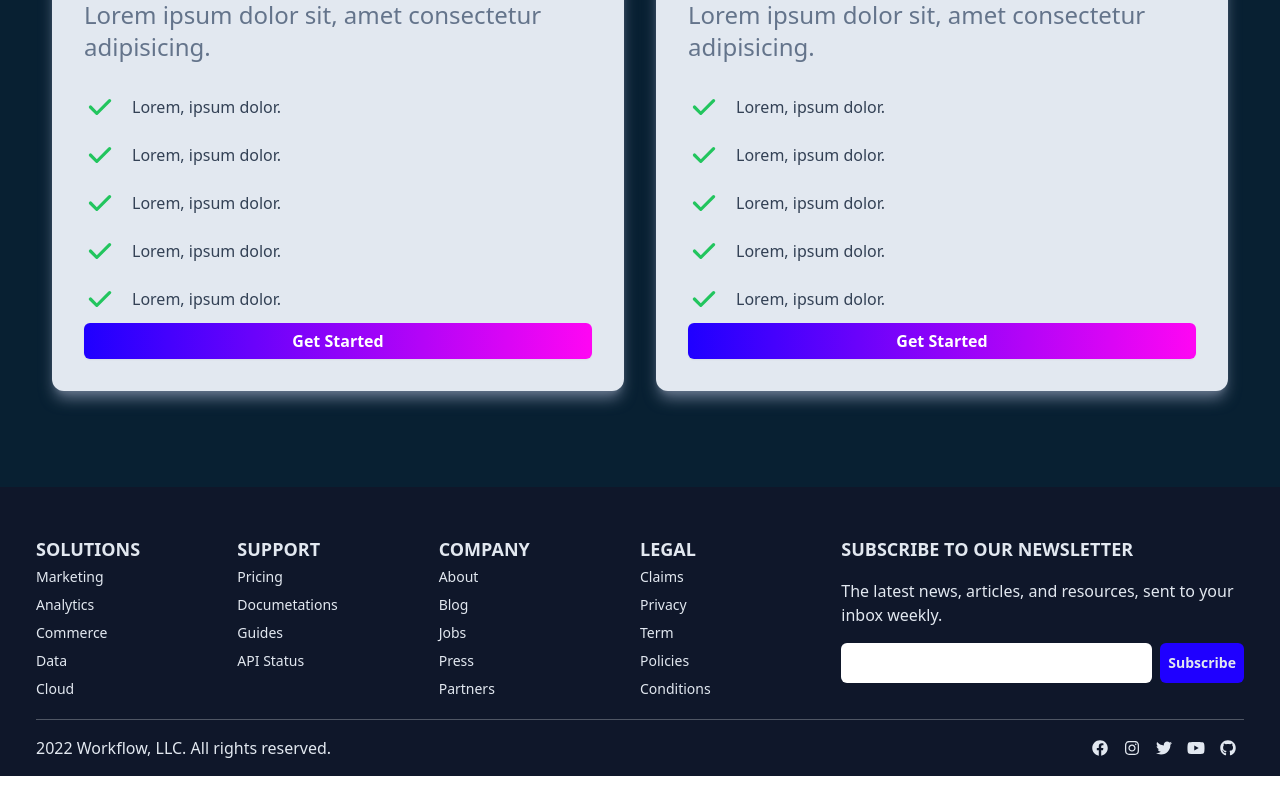
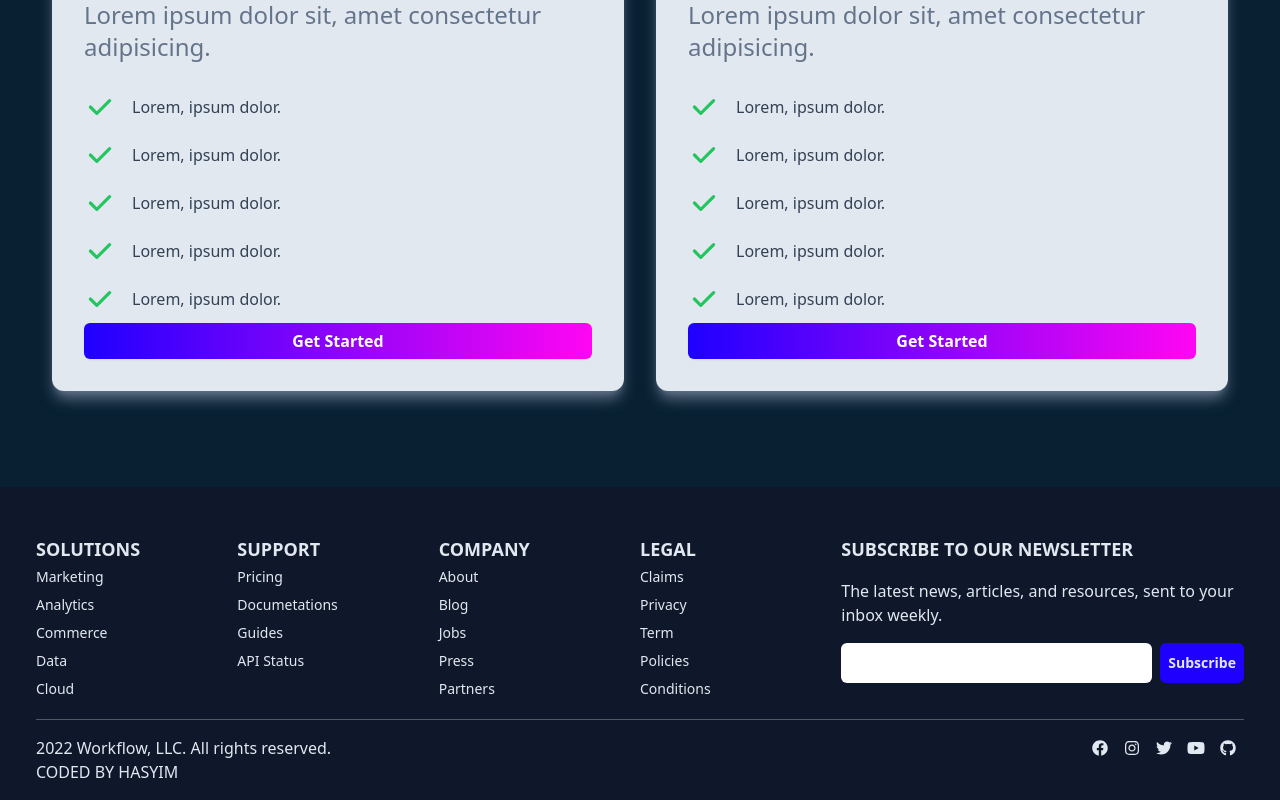
Before and after one commit to hasyimsw/xhvlr-react, a React (Create React App) app: page / in a window 1280 px wide. Shown: the part 3768-4568 px from the top of the page. Before the commit the page ends 4544 px from the top, so only its background shows below. Built offline with nearby package versions, Linux system fonts and the light colour scheme; the HTML template or start-up script is replaced by a standard one.

Commit message:
update file

```diff
--- a/src/components/Footer.jsx
+++ b/src/components/Footer.jsx
@@ -66,6 +66,7 @@ const Footer = () => {
             <FaGithub className='w-8' />
           </div>
         </div>
+        <p>CODED BY HASYIM</p>
       </div>
     </div>
   )
```
